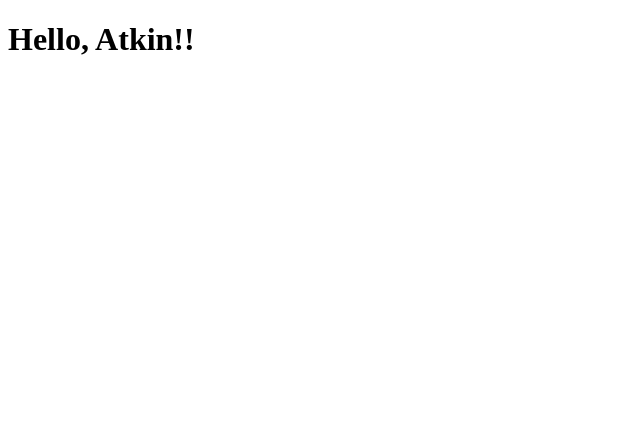
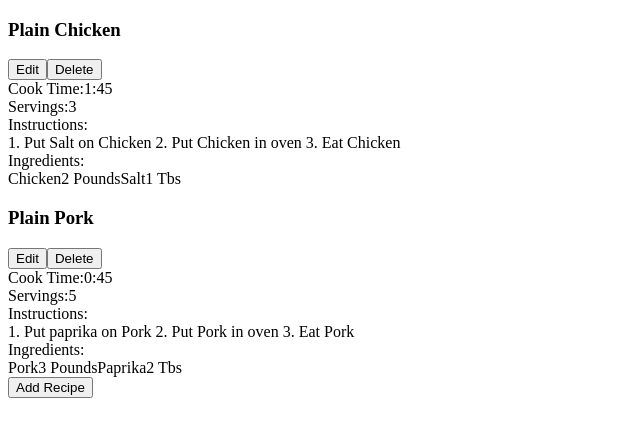
Before and after one commit to ivoraleon/CookingWithReact, a React (Create React App) app: page / in a window 1280 px wide. Shown: the top 436 px of the page, without its empty margins (0-640 px from the left). Built offline with nearby package versions, Linux system fonts and the light colour scheme.

Commit message:
Added Cooking receipe

```diff
--- a/src/App.js
+++ b/src/App.js
@@ -1,7 +1,51 @@
-import React, { useState } from 'react';
+import React from 'react';
+import RecipeList from './RecipeList'
 
 function App() {
-  return <h1>Hello, Atkin!!</h1>
+  return (
+    <RecipeList recipes={sampleRecipes} />
+  )
 }
 
+const sampleRecipes = [
+  {
+    id: 1,
+    name: 'Plain Chicken',
+    servings: 3,
+    cookTime: '1:45',
+    instructions: "1. Put Salt on Chicken\n2. Put Chicken in oven\n3. Eat Chicken",
+    ingredients: [
+      {
+        id: 1,
+        name: 'Chicken',
+        amount: '2 Pounds'
+      },
+      {
+        id: 2,
+        name: 'Salt',
+        amount: '1 Tbs'
+      }
+    ]
+  },
+  {
+    id: 2,
+    name: 'Plain Pork',
+    servings: 5,
+    cookTime: '0:45',
+    instructions: "1. Put paprika on Pork\n2. Put Pork in oven\n3. Eat Pork",
+    ingredients: [
+      {
+        id: 1,
+        name: 'Pork',
+        amount: '3 Pounds'
+      },
+      {
+        id: 2,
+        name: 'Paprika',
+        amount: '2 Tbs'
+      }
+    ]
+  }
+]
+
 export default App;
--- /dev/null
+++ b/src/Ingredient.js
@@ -0,0 +1,10 @@
+import React from 'react'
+
+export default function Ingredient({ name, amount }) {
+    return (
+        <>
+            <span>{name}</span>
+            <span>{amount}</span>
+        </>
+    )
+}
--- /dev/null
+++ b/src/IngredientLists.js
@@ -0,0 +1,14 @@
+import React from 'react'
+import Ingredient from './Ingredient'
+
+export default function IngredientLists({ ingredients }) {
+    const ingredientElements = ingredients.map(ingredient => {
+        return <Ingredient key={ingredient.id} {...ingredient} />
+    })
+
+    return (
+        <div>
+            {ingredientElements}
+        </div>
+    )
+}
--- /dev/null
+++ b/src/Recipe.js
@@ -0,0 +1,44 @@
+import React from 'react'
+import IngredientList from './IngredientLists'
+
+export default function Recipe(props) {
+    const {
+        name,
+        cookTime,
+        servings,
+        instructions,
+        ingredients
+    } = props
+
+    return (
+        <div>
+            <div>
+                <h3>{name}</h3>
+                <div>
+                    <button>Edit</button>
+                    <button>Delete</button>
+                </div>
+            </div>
+            <div>
+                <span>Cook Time:</span>
+                <span>{cookTime}</span>
+            </div>
+            <div>
+                <span>Servings:</span>
+                <span>{servings}</span>
+            </div>
+            <div>
+                <span>Instructions:</span>
+                <div>
+                    {instructions}
+                </div>
+            </div>
+            <div>
+                <span>Ingredients:</span>
+                <div>
+                    <IngredientList ingredients={ingredients} />
+                </div>
+            </div>
+        </div>
+    )
+}
--- /dev/null
+++ b/src/RecipeList.js
@@ -0,0 +1,20 @@
+import React from 'react'
+import Recipe from './Recipe'
+
+export default function RecipeList({ recipes }) {
+    return (
+        <>
+            <div>
+                {recipes.map(recipe => {
+                    return (
+                        <Recipe
+                            key={recipe.id}
+                            {...recipe}
+                        />
+                    )
+                })}
+            </div>
+            <button>Add Recipe</button>
+        </>
+    )
+}
```
